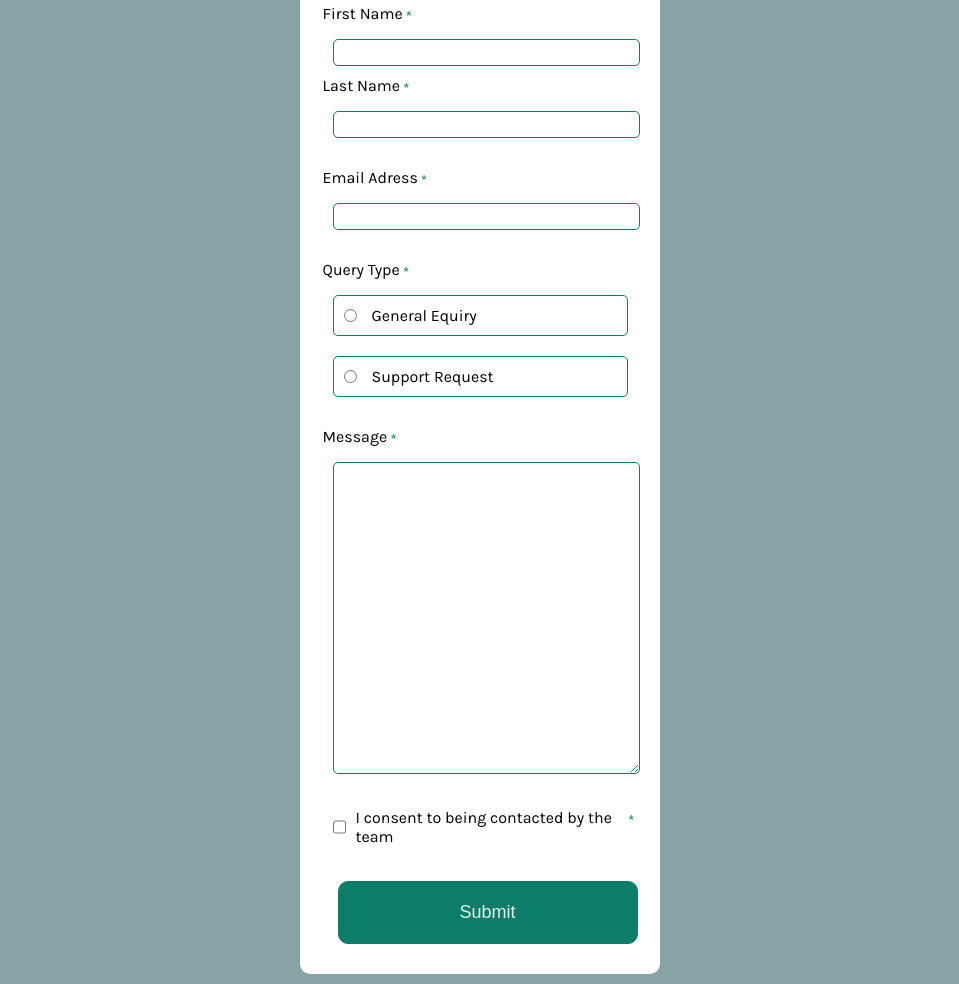
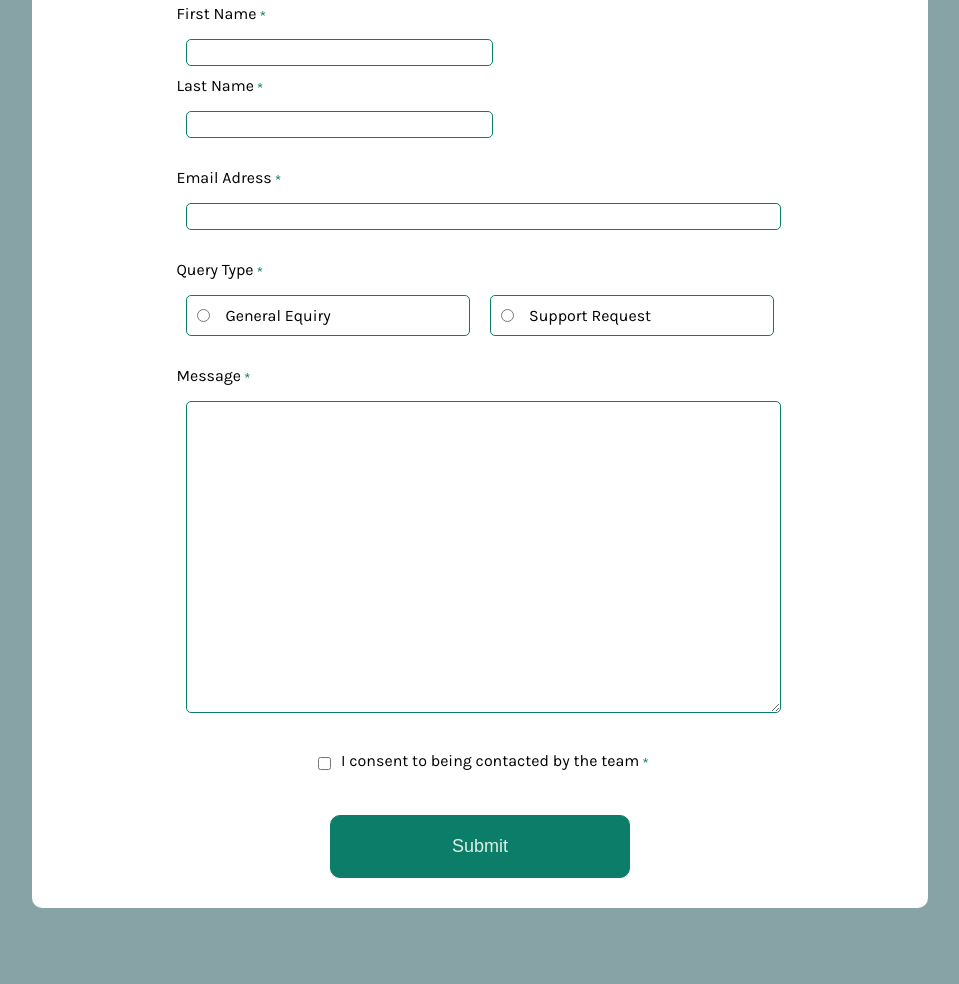
Before and after one commit to Avantiermv/contact-form-main, a plain HTML site: page index.html in a window 1280 px wide. Shown: the part 78-1062 px from the top of the page, without its empty margins (160-1119 px from the left). After the commit the page ends 996 px from the top, so only its background shows below. Drawn offline with Linux system fonts and the light colour scheme.

Commit message:
Changes in the style CSS.
I addicted the @media to change some things in other screen, for example, tablets and pc.

```diff
--- a/index.html
+++ b/index.html
@@ -9,22 +9,32 @@
 </head>
 <body>
 
+
+
   <div id="container">
+    <h1>Contact Us</h1>
     <div id="content">
-      <h1>Contact Us</h1>
+
       <div id="name">
+        <div class="inputofname">
           <label for="firstname">First Name<span class="namespan">*</span></label>
           <input type="text" name="firstname" id="firstname" minlength="2" maxlength="11"> <span class="spanErrorName">This field is required</span>
+        </div>
+        <div class="inputofname">
           <label for="lastname">Last Name<span class="namespan">*</span></label>
           <input type="text" name="lastname" id="lastname" required> <span class="spanErrorName">This field is required</span>
         </div>
+      </div>
       <div id="email">
+        <div id="inputofemail">
           <label for="emailadress">Email Adress<span id="emailspan">*</span></label>
           <input type="email" name="emailaddress" id="emailaddress" required>
           <span id="spanemail">This field is required</span>
         </div>
+      </div>
       <div id="querytype">
         <label for="radiobox">Query Type<span id="queryspan">*</span></label>
+        <div id="inputofquery">
           <div class="radiobox">
             <input type="radio" name="querytype" id="generalenquiry" required>
             <label for="generalenquiry">General Equiry</label>
@@ -32,6 +42,7 @@
           <div class="radiobox">
             <input type="radio" name="querytype" id="supportrequest" required>
             <label for="supportrequest">Support Request</label>
+          </div>
         </div>
         <span id="spantextquery">Please select a query type</span>
       </div>
--- a/style.css
+++ b/style.css
@@ -28,7 +28,6 @@ body{
 div#container{
     background-color: var(--white);
     width: 360px;
-    height: 100%;
     display: flex;
     flex-direction: column;
     align-items: center;
@@ -169,3 +168,49 @@ input#submit:hover{
     color: var(--dgreen);
     transition: 0.5s;
 }
+
+
+@media screen and (min-width: 900px){
+    #container{
+        min-width: 70%;
+    }
+
+    #content{
+        min-width: 70%;
+    }
+
+    #emailaddress{
+        min-width: 96%;
+    }
+
+    .radiobox{
+        width: 45%;
+    }
+
+    #inputofquery{
+        display: flex;
+        justify-content: space-between;
+    }
+
+    #messagebox{
+        min-width: 96%;
+    }
+
+    #boxconsent{
+        display: flex;
+        justify-content: center;
+        align-items: center;
+    }
+
+    #boxsubmit{
+        display: flex;
+        justify-content: center;
+    }
+}
+
+@media screen and (min-width: 1359px){
+    #name{
+        display: flex;
+        justify-content: space-between;
+    }
+}
```
Also changed, not shown: 1 other file. Lines whose indentation alone changed are shown as unchanged.
